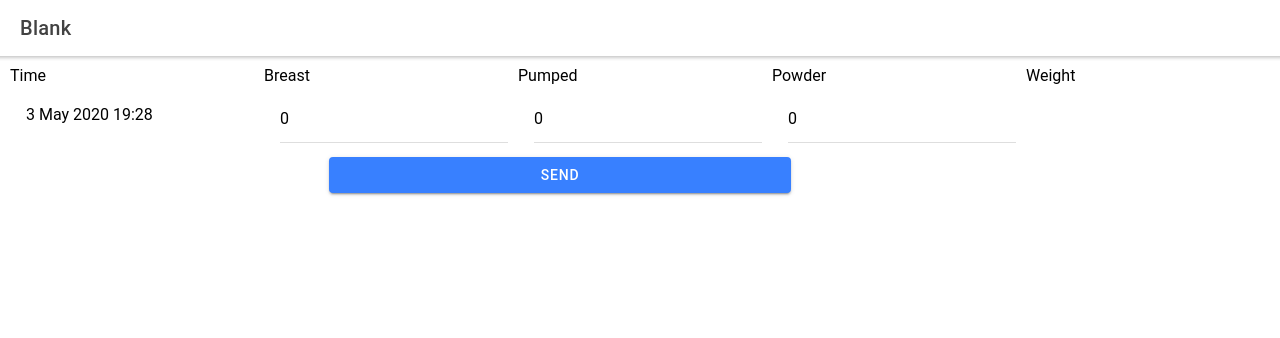
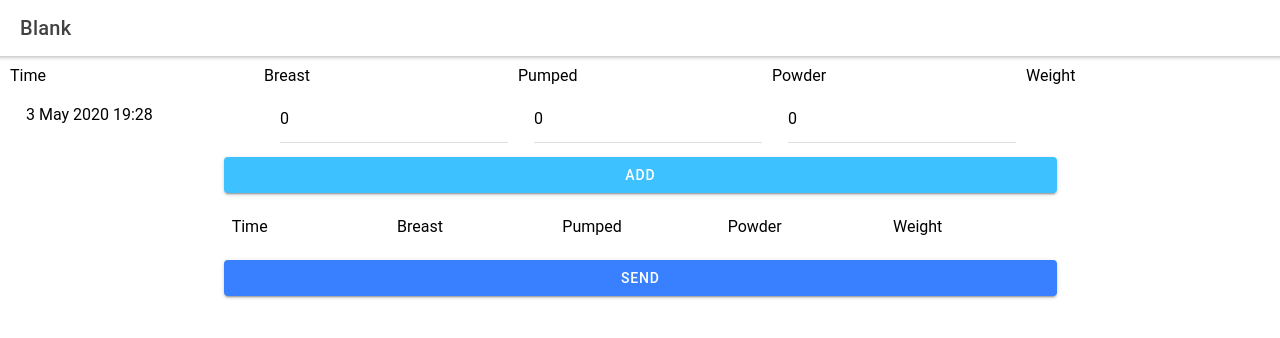
Before and after one commit to mtraina/pwa-baby-growth, a React (Create React App) app in the folder pwa-baby-growth-react/: page /home in a window 1280 px wide. Shown: the top 338 px of the page. Built offline with nearby package versions, Linux system fonts and the light colour scheme.

Commit message:
dynamic datagrid added

```diff
--- /dev/null
+++ b/pwa-baby-growth-react/src/components/DataTable.tsx
@@ -0,0 +1,29 @@
+import React from 'react';
+import { IonGrid, IonRow, IonCol } from '@ionic/react';
+import { GrowthData, DataProvider } from '../model/Models'
+
+const DataTable: React.FC<DataProvider> = ({ data }) => {
+
+    return (
+        <IonGrid>
+            <IonRow>
+                <IonCol>Time</IonCol>
+                <IonCol>Breast</IonCol>
+                <IonCol>Pumped</IonCol>
+                <IonCol>Powder</IonCol>
+                <IonCol>Weight</IonCol>
+            </IonRow>
+            {data.map((dg: GrowthData, index: number) => (
+                <IonRow key={`row-${index}`}>
+                    <IonCol>{dg.datetime}</IonCol>
+                    <IonCol>{dg.breast}</IonCol>
+                    <IonCol>{dg.pumped}</IonCol>
+                    <IonCol>{dg.powder}</IonCol>
+                    <IonCol>{dg.weight}</IonCol>
+            </IonRow>
+            ))}
+        </IonGrid>
+    )
+}
+
+export default DataTable
--- a/pwa-baby-growth-react/src/components/GrowthInput.tsx
+++ b/pwa-baby-growth-react/src/components/GrowthInput.tsx
@@ -3,6 +3,8 @@ import { IonItem, IonDatetime, IonGrid, IonRow, IonCol, IonPicker, IonButton } f
 import { generateNumberedColumnElem } from '../utils/NumberedColumnElem';
 import { apiClient } from '../rest/RestClient'
 import axios from 'axios';
+import DataTable from './DataTable';
+import { DataProvider } from '../model/Models';
 
 interface GrowthData {
   datetime: string
@@ -13,9 +15,8 @@ interface GrowthData {
 }
 
 const GrowthInput: React.FC = () => {
-  const now = Date.now()
-  const myDate: string = new Date().toISOString();
-  const [selectedDate, setSelectedDate] = useState<string>(myDate);
+  const now = new Date().toISOString();
+  const [selectedDate, setSelectedDate] = useState<string>(now);
 
   const [breastPickerIsOpen, isBreastPickerOpen] = useState(false);
   const [breastValue, setBreastValue] = useState<number>(0);
@@ -30,23 +31,40 @@ const GrowthInput: React.FC = () => {
   const pumpedQuantityElems = generateNumberedColumnElem(0, 300, 5);
   const powderQuantityElems = generateNumberedColumnElem(0, 300, 5);
 
-  const onDone = async () => {
+  let dataElems: Array<GrowthData> = [
+    {"datetime": '2020-05-09T20:07:35.568Z', "breast": 10, "pumped": 20, "powder": 30, "weight": 0},
+    {"datetime": '2020-05-09T20:07:35.568Z', "breast": 20, "pumped": 40, "powder": 60, "weight": 0},
+    {"datetime": '2020-05-09T20:07:35.568Z', "breast": 30, "pumped": 60, "powder": 90, "weight": 0}
+  ]
+  const [selectedDataElems, updateDataElems] = useState<DataProvider>({data: []});
+
+  const onAdd = () => {
     const growthData = {"datetime": selectedDate, "breast": breastValue, "pumped": pumpedValue, "powder": powderValue, "weight": 0}
     console.log(growthData)
     //const response = await apiClient.post<any>('/_doc', JSON.stringify(growthData));
     //console.log(`Status code: ${response.status}`);
 
-    const config = {
-      headers: {
-        'Content-Type': 'application/json',
-        'Access-Control-Allow-Origin': '*'
-      }
+    // const config = {
+    //   headers: {
+    //     'Content-Type': 'application/json',
+    //     'Access-Control-Allow-Origin': '*'
+    //   }
+    // }
+
+    // axios.post('http://localhost:9200/growth/_doc', growthData, config)
+    //   .then(function (response) {
+    //     console.log(response);
+    //   })
+
+
+    //dataElems.push(growthData)
+    const updatedData = selectedDataElems.data.concat(growthData)
+    updateDataElems({data: updatedData})
+    console.log(dataElems)
   }
 
-    axios.post('http://localhost:9200/growth/_doc', growthData, config)
-      .then(function (response) {
-        console.log(response);
-      })
+  const onSend = async () => {
+
   }
 
   const BreastQuantityElem = {
@@ -65,6 +83,7 @@ const GrowthInput: React.FC = () => {
   }
 
   return (
+    <div>
       <IonGrid>
           <IonRow>
               <IonCol>Time</IonCol>
@@ -151,15 +170,32 @@ const GrowthInput: React.FC = () => {
           </IonRow>
 
           <IonRow>
-            <IonCol size="1"/>
-            <IonCol size="1"/>
-            <IonCol size="1"/>
-            <IonCol>
-              <IonButton expand="block" color="primary" onClick={onDone}>Send</IonButton>
+              <IonCol size="2"/>
+              <IonCol size="8">
+                <IonButton expand="block" color="secondary" onClick={onAdd}>Add</IonButton>
               </IonCol>
-            <IonCol/>
+              <IonCol size="2"/>
+          </IonRow>
+
+          <IonRow>
+            <IonCol size="2"/>
+            <IonCol size="8">
+              <DataTable data={selectedDataElems.data}/>
+            </IonCol>
+            <IonCol size="2"/>
+          </IonRow>
+
+          <IonRow>
+            <IonCol size="2"/>
+            <IonCol size="8">
+              <IonButton expand="block" color="primary" onClick={onSend}>Send</IonButton>
+            </IonCol>
+            <IonCol size="2"/>
           </IonRow>
       </IonGrid>
+
+
+    </div>
   );
 };
 
--- /dev/null
+++ b/pwa-baby-growth-react/src/model/Models.tsx
@@ -0,0 +1,13 @@
+import React from 'react';
+
+export interface GrowthData {
+    datetime: string
+    breast: number
+    pumped: number
+    powder: number,
+    weight: number
+}
+
+export interface DataProvider {
+    data: Array<GrowthData>
+}
```
Lines whose indentation alone changed are shown as unchanged.
